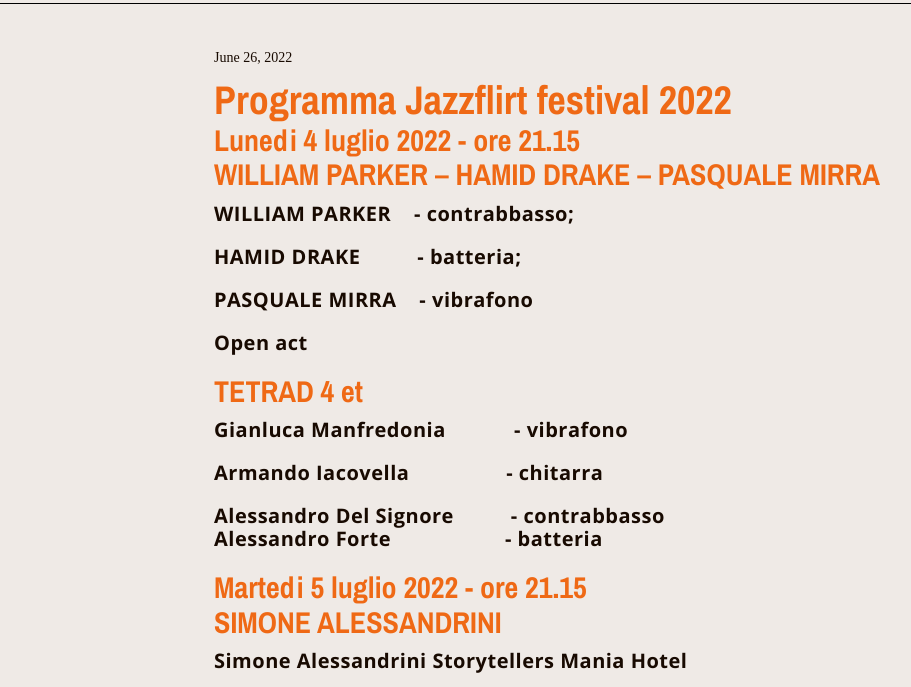
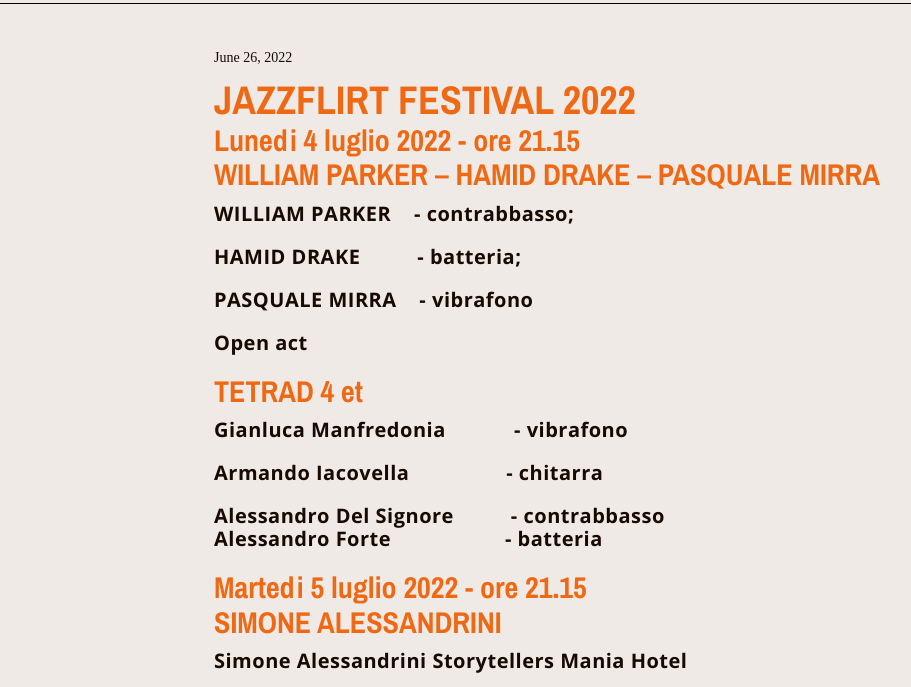
Before and after one commit to jazzcloud/jazzflirt, a Gatsby site: page /programma-jazzflirt-festival-2022/ in a window 1280 px wide. Shown: the part 91-778 px from the top of the page, without its empty margins (76-987 px from the left). Built offline with nearby package versions, Linux system fonts and the light colour scheme; Gatsby itself is replaced by a stand-in of ours.

Commit message:
Update Blog “programma-jazzflirt-festival-2022/index”

```diff
--- a/content/blog/programma-jazzflirt-festival-2022/index.md
+++ b/content/blog/programma-jazzflirt-festival-2022/index.md
@@ -1,5 +1,5 @@
 ---
-title: Programma Jazzflirt festival 2022
+title: JAZZFLIRT FESTIVAL 2022
 date: 2022-06-26T18:03:35.334Z
 description: FORMIA “AREA ARCHEOLOGICA CAPOSELE” - Via Porticciolo Caposele
 ---
```
